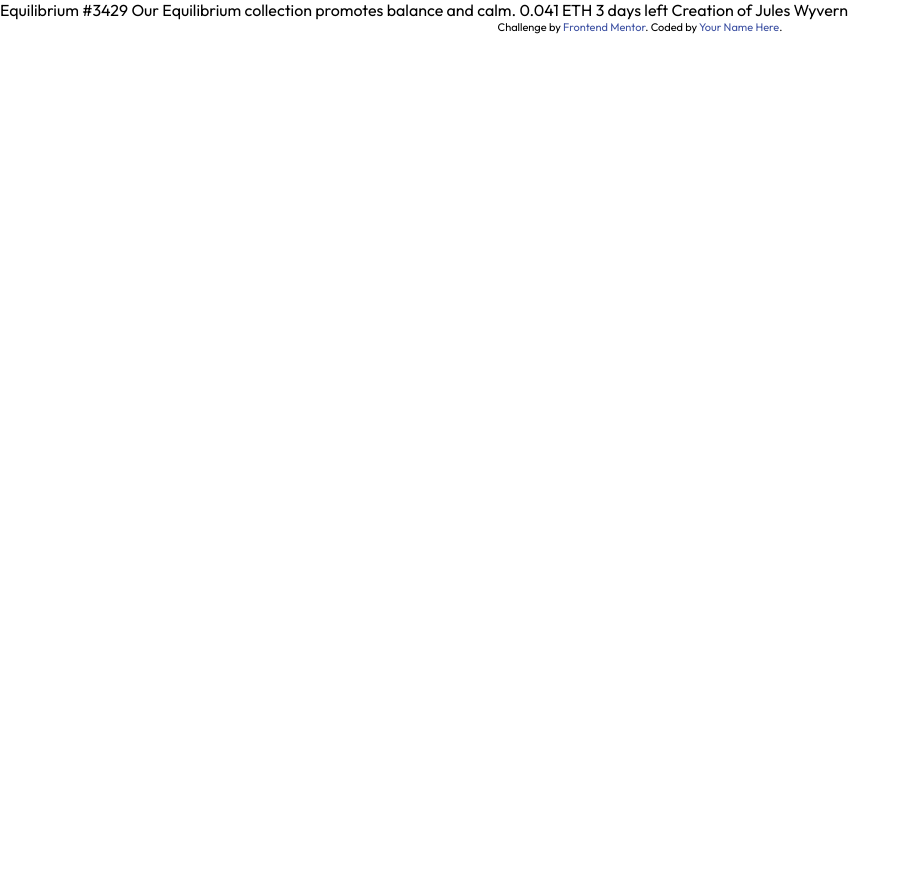
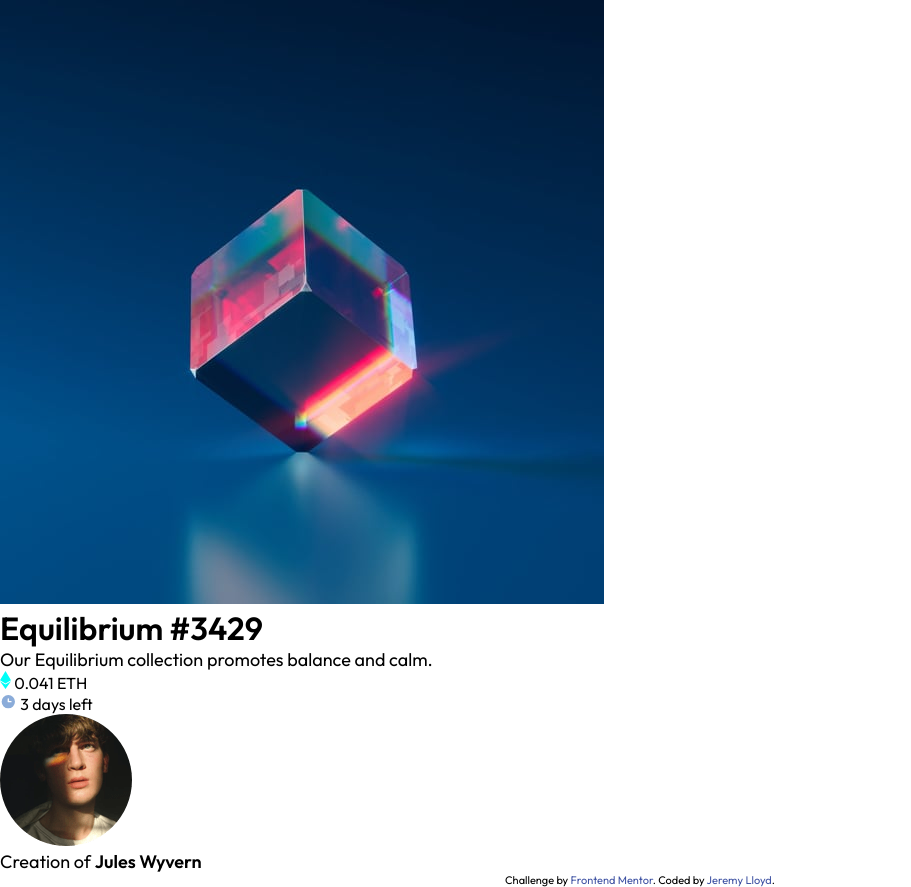
Before and after one commit to jeremylloyd/frontend-mentor-nft-component, a plain HTML site: page index.html in a window 1280 px wide. Shown: the whole page, without its empty margins (0-911 px from the left). Before the commit the page ends 800 px from the top, so only its background shows below. Drawn offline with Linux system fonts and the light colour scheme.

Commit message:
Added HTML structure

```diff
--- a/index.html
+++ b/index.html
@@ -10,19 +10,35 @@
   <title>NFT preview card component</title>
 </head>
 <body>
+  <main>
+    <img src="images/image-equilibrium.jpg" alt="Equilibrium picture">
 
-  Equilibrium #3429
+    <h1>Equilibrium #3429</h1>
 
-  Our Equilibrium collection promotes balance and calm.
+    <p>Our Equilibrium collection promotes balance and calm.</p>
 
-  0.041 ETH
-  3 days left
+    <div class='price-status'>
+      <div class='price'>
+        <svg width="11" height="18" xmlns="http://www.w3.org/2000/svg"><path d="M11 10.216 5.5 18 0 10.216l5.5 3.263 5.5-3.262ZM5.5 0l5.496 9.169L5.5 12.43 0 9.17 5.5 0Z" fill="#00FFF8"/></svg>
+        0.041 ETH
+      </div>
+      <div class='time'>
+        <svg width="17" height="17" xmlns="http://www.w3.org/2000/svg"><path d="M8.305 2.007a6.667 6.667 0 1 0 0 13.334 6.667 6.667 0 0 0 0-13.334Zm2.667 7.334H8.305a.667.667 0 0 1-.667-.667V6.007a.667.667 0 0 1 1.334 0v2h2a.667.667 0 0 1 0 1.334Z" fill="#8BACD9"/></svg>
+        3 days left
+      </div>
+    </div>
 
-  Creation of Jules Wyvern
+    <hr>
+
+    <div class="author">
+      <img src="images/image-avatar.png" alt="Jules Wyvern Avatar">
+      <p>Creation of <strong>Jules Wyvern</strong></p>
+    </div>
+  </main>
 
   <div class="attribution">
     Challenge by <a href="https://www.frontendmentor.io?ref=challenge" target="_blank">Frontend Mentor</a>.
-    Coded by <a href="#">Your Name Here</a>.
+    Coded by <a href="https://github.com/jeremylloyd">Jeremy Lloyd</a>.
   </div>
 </body>
 </html>
```
